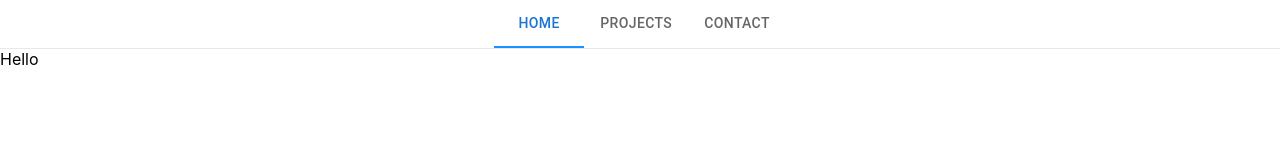
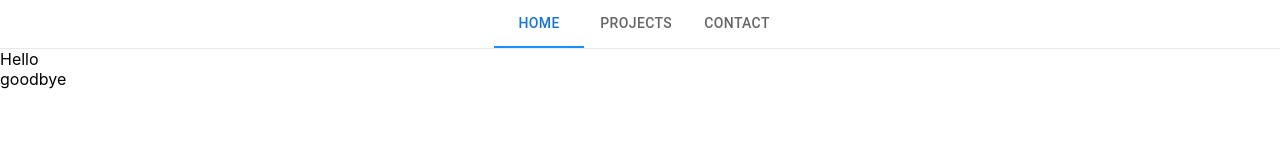
Before and after one commit to CCWebb14/portfolio, a React (Create React App) app: page / in a window 1280 px wide. Shown: the top 160 px of the page. Built offline with nearby package versions, Linux system fonts and the light colour scheme.

Commit message:
Added in footer component

```diff
--- /dev/null
+++ b/src/components/Footer/index.tsx
@@ -0,0 +1,14 @@
+
+import React from 'react';
+import { Link } from 'react-router-dom';
+
+
+const Footer = () => {
+
+
+	return (
+    <div>goodbye</div>
+	);
+};
+
+export default Footer;
--- a/src/components/NavigationBar/index.tsx
+++ b/src/components/NavigationBar/index.tsx
@@ -46,7 +46,6 @@ export default function NavTabs() {
 
 
   const handleChange = (event: React.SyntheticEvent, newValue: number) => {
-    // navigate(`/${href}`)
     setValue(newValue);
   };
 
--- a/src/index.tsx
+++ b/src/index.tsx
@@ -4,6 +4,7 @@ import { BrowserRouter as Router, Routes, Route } from 'react-router-dom'
 import './index.css';
 import Home from './Home';
 import NavTabs from './components/NavigationBar';
+import Footer from './components/Footer';
 
 const root = ReactDOM.createRoot(
   document.getElementById('root') as HTMLElement
@@ -14,6 +15,7 @@ root.render(
     <Routes>
       <Route path='/' element={<Home />} />
     </Routes>
+    <Footer />
   </Router>
 );
 
```
